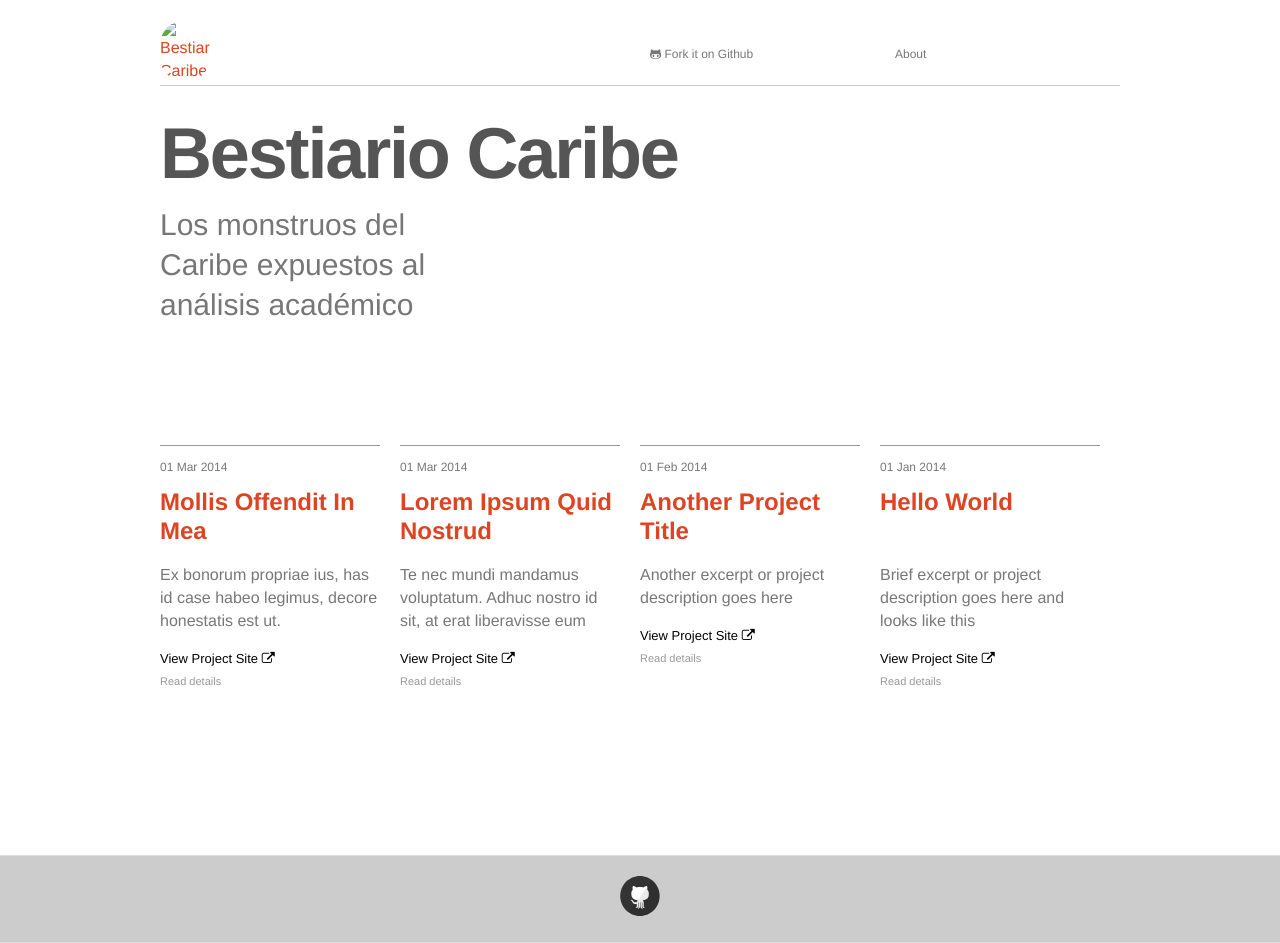
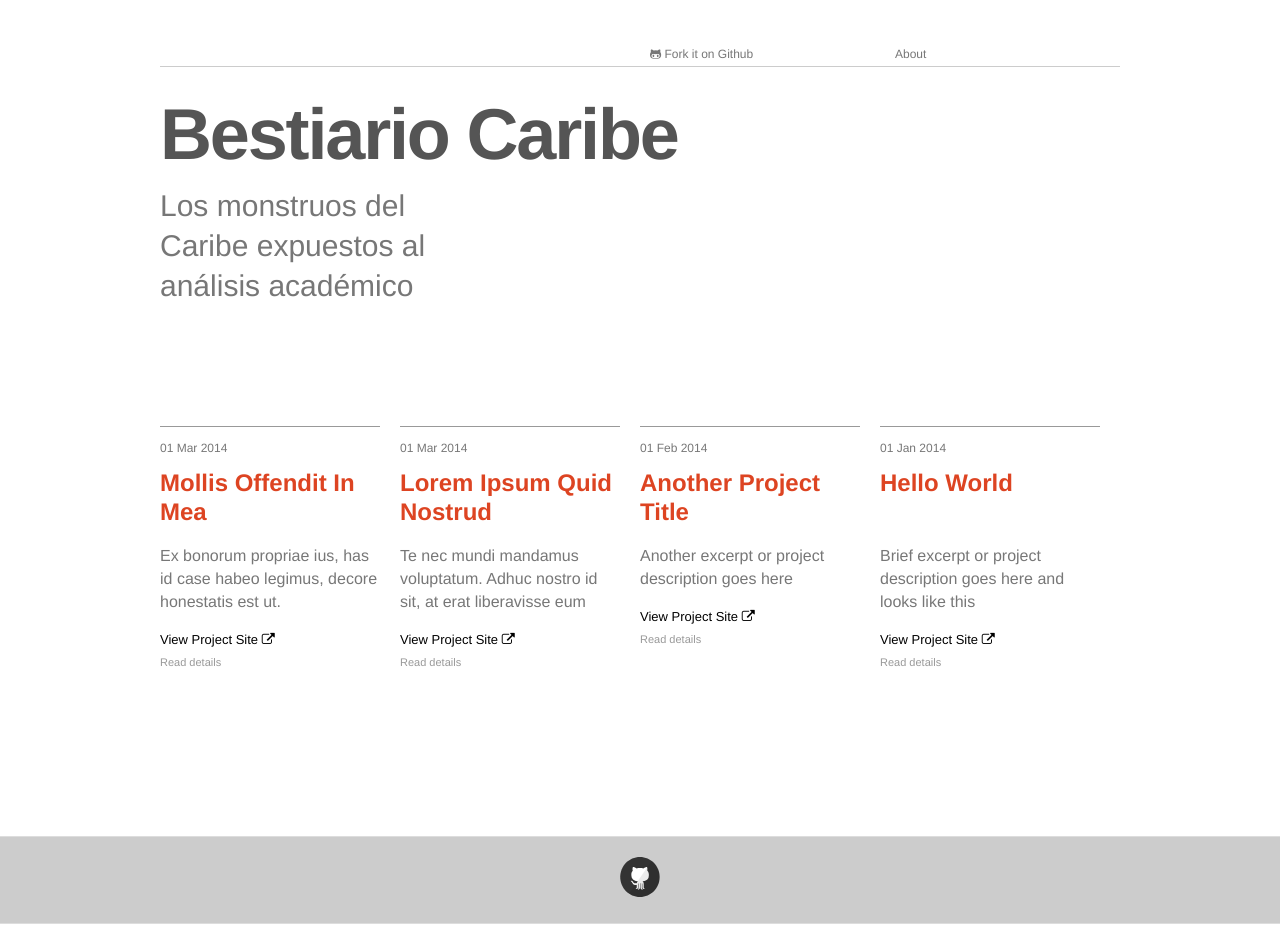
Before and after one commit to bestiariocaribe/bestiariocaribe.github.io, a Jekyll site: the page built from index.html, in a window 1280 px wide. Built offline with Jekyll 4.4.1, drawn with Linux system fonts in a browser that asks for light colours; nearby versions of some CDN libraries.

Commit message:
test_masthead

```diff
--- a/_includes/masthead.html
+++ b/_includes/masthead.html
@@ -1,7 +1,7 @@
     <div class="wrapper-masthead">
       <div class="container">
         <header class="masthead clearfix">
-          <a href="{{ site.baseurl }}/" class="site-avatar"><img src="{{ site.avatar }}" alt="{{ site.name }}" /></a>
+         <!-- <a href="{{ site.baseurl }}/" class="site-avatar"><img src="{{ site.avatar }}" alt="{{ site.name }}" /></a>-->
 
           <nav>
             <a href="{{ site.baseurl }}/about">About</a>
```
